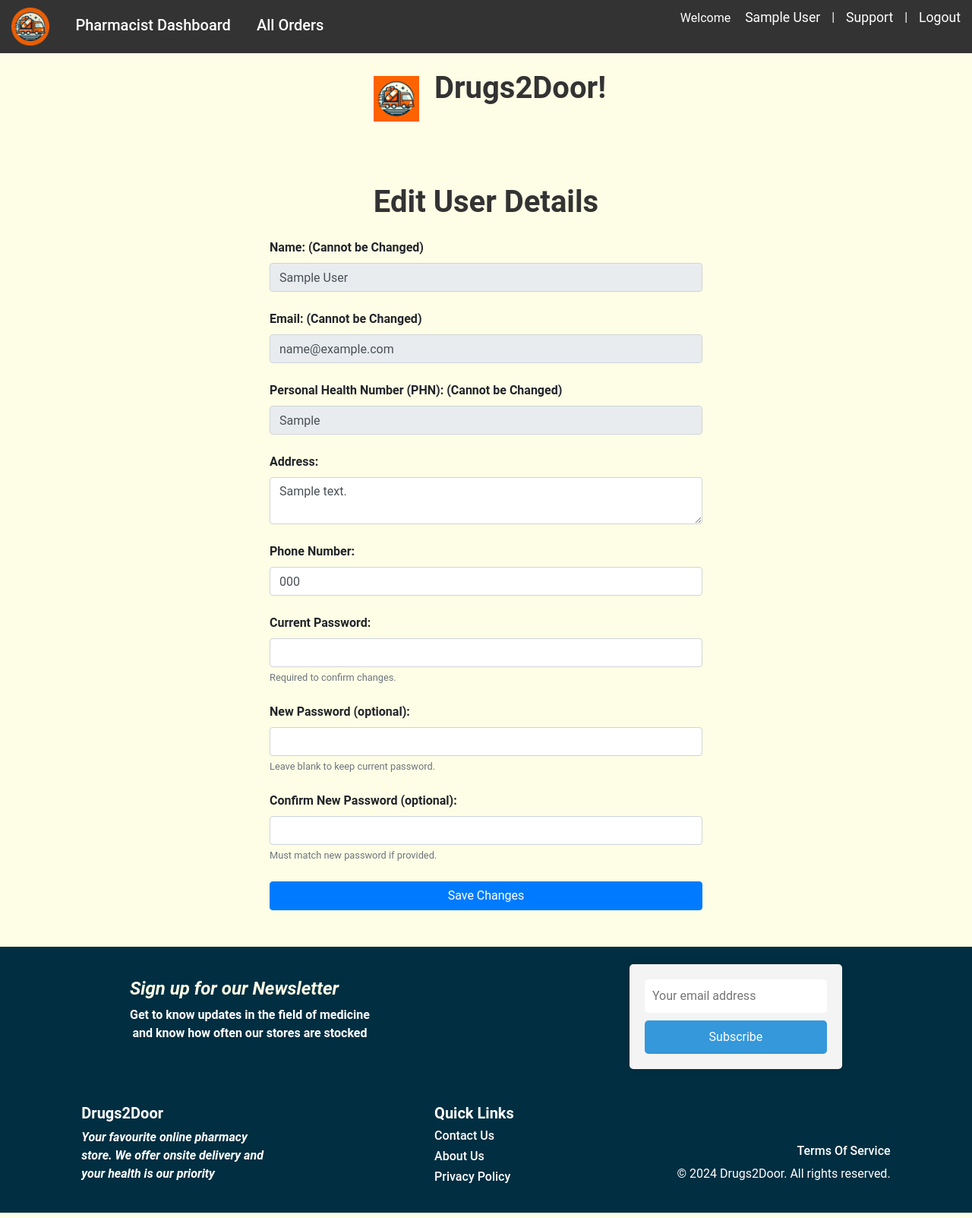
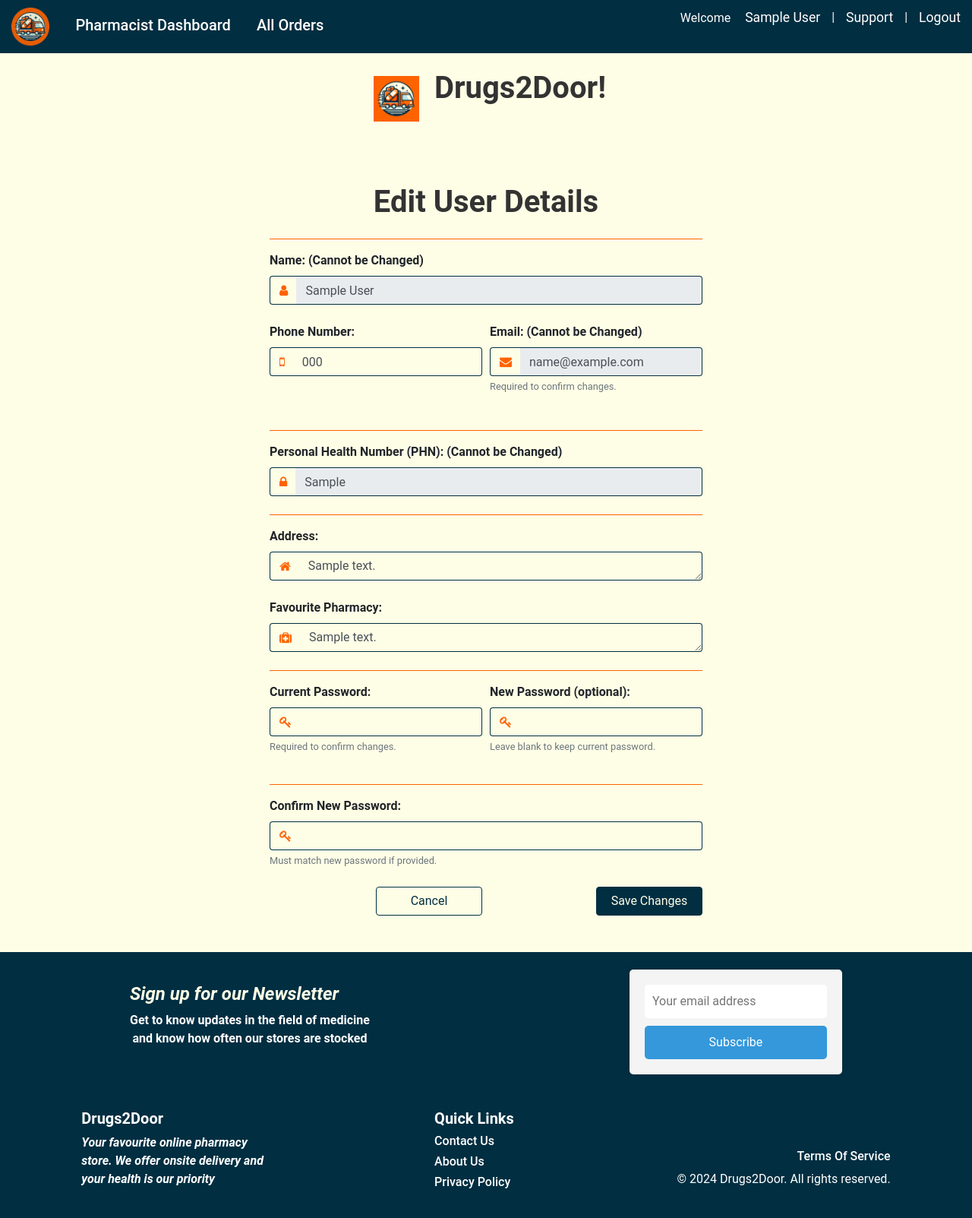
Before and after one commit to chrispoon007/Drugs2Door, a Flask app: page /userdetails in a window 1280 px wide. Shown: the whole page at 76% size. Run offline with Flask 3, Linux system fonts and the light colour scheme; a user stored in the database is signed in; tables that the repository leaves empty hold one stand-in row (values such as "Sample post"); some libraries are stand-ins or nearby versions.

Commit message:
Made a few Changes to the base and the User Profile Page

```diff
--- a/templates/base.html
+++ b/templates/base.html
@@ -12,6 +12,7 @@
     <script src="https://stackpath.bootstrapcdn.com/bootstrap/4.3.1/js/bootstrap.min.js"></script>
     <script src="https://ajax.googleapis.com/ajax/libs/jquery/3.5.1/jquery.min.js"></script>
     <link rel="stylesheet" href="{{ url_for('static', filename='css/home.css') }}">
+    <link rel="stylesheet" href="https://cdnjs.cloudflare.com/ajax/libs/font-awesome/4.7.0/css/font-awesome.min.css">
 
 </head>
 {% if request.endpoint != 'home' %}
@@ -34,6 +35,9 @@
     }
     .right-align {
         float: right;
+    }
+    nav {
+        background-color: #012E41;
     }
 </style>
 {% endif %}
--- /dev/null
+++ b/templates/history.html
@@ -0,0 +1,6 @@
+{% extends "base.html" %}
+
+{% block content %}
+<h2>Prescription History</h2>
+<!-- Add your content here -->
+{% endblock %}
--- a/templates/userdetails.html
+++ b/templates/userdetails.html
@@ -8,6 +8,8 @@
   }
   .form-group {
     margin-bottom: 1.5rem;
+    border-color: #ff6300;
+    /* border-bottom: 1px solid #ff6300; */
   }
   label {
     font-weight: bold;
@@ -17,13 +19,49 @@
     padding: .375rem .75rem;
     border: 1px solid #ced4da;
     border-radius: .25rem;
+    border-color:#012E41;
+    background-color: #FEFEE6;
+    border-left: none;
   }
   .btn-primary {
-    color: #fff;
-    background-color: #007bff;
-    border-color: #007bff;
+    color: #012E41;
+    background-color: #FEFEE6;
+    border-color: #012E41;
     padding: .375rem .75rem;
     cursor: pointer;
+
+  }
+  .btn-secondary {
+    color: #FEFEE6;
+    background-color:#012E41;
+    border-color: #012E41;
+    padding: .375rem .75rem;
+    cursor: pointer;
+
+  }
+  .half-width {
+    width: 50%;
+  }
+  .align-right {
+    display: flex;
+    justify-content: flex-end;
+  }
+  hr {
+    border: 0;
+    border-top: 1px solid #ff6300;
+  }
+  .icon-orange {
+    color: #ff6300;
+    background-color: #FEFEE6;
+  }
+  .input-group-text {
+    background-color: #FEFEE6;
+    border-color: #012E41;
+    border-right: none;
+}
+.custom-input {
+    width: 100%;
+    background-color: #FEFEE6;
   }
 </style>
 
@@ -33,62 +71,143 @@
   <form method="POST">
     {{ form.hidden_tag() }}
 
+    <hr>
       <div class="form-group">
         <label for="name">Name: (Cannot be Changed)</label>
-      {{ form.name(class="form-control") }}
+        <div class="input-group">
+          <div class="input-group-prepend">
+            <span class="input-group-text"><i class="fa fa-user icon-orange"></i></span>
+          </div>
+        {{ form.name(class="form-control custom-input") }}
+        </div>
         {% if form.name.errors %}
           <div class="invalid-feedback">{{ form.name.errors }}</div>
         {% endif %}
       </div>
+    </hr>
 
     <div class="form-group">
+      <div class="form-row">
+        <div class="form-group col-md-6">
+          <label for="phone">Phone Number:</label>
+          <div class="input-group">
+            <div class="input-group-prepend">
+              <span class="input-group-text"><i class="fa fa-mobile icon-orange"></i></span>
+            </div>
+            {{ form.phone(class="form-control") }}
+          </div>
+          {% if form.phone.errors %}
+            <div class="invalid-feedback">{{ form.phone.errors }}</div>
+          {% endif %}
+        </div>
+        <div class="form-group col-md-6">
           <label for="name">Email: (Cannot be Changed)</label>
+          <div class="input-group">
+            <div class="input-group-prepend">
+              <span class="input-group-text"><i class="fa fa-envelope icon-orange"></i></span>
+            </div>
+          {{ form.email(class="form-control") }}
+          </div>
+          {% if form.email.errors %}
+            <div class="invalid-feedback">{{ form.email.errors }}</div>
+          {% endif %}
+          <!-- <input type="email" name="email" class="form-control" required> -->
+          <small class="form-text text-muted">Required to confirm changes.</small>
+        </div>
+      </div>
+        <!-- <label for="name">Email: (Cannot be Changed)</label>
         {{ form.email(class="form-control") }}
         {% if form.email.errors %}
           <div class="invalid-feedback">{{ form.email.errors }}</div>
-        {% endif %}
+        {% endif %} -->
       </div>
 
+      <hr>
         <div class="form-group">
           <label for="phn">Personal Health Number (PHN): (Cannot be Changed)</label>
+          <div class="input-group">
+            <div class="input-group-prepend">
+              <span class="input-group-text"><i class="fa fa-lock icon-orange"></i></span>
+            </div>
           <input type="text" name="phn" class="form-control" value="{{ form.phn.data }}" disabled>
           </div>
+        </div>
+      </hr>
 
+    <hr>
       <div class="form-group">
         <label for="address">Address:</label>
-      {{ form.address(class="form-control") }}
+        <div class="input-group">
+          <div class="input-group-prepend">
+            <span class="input-group-text"><i class="fa fa-home icon-orange"></i></span>
+          </div>
+        {{ form.address(class="form-control", rows=1) }}
+        </div>
         {% if form.address.errors %}
           <div class="invalid-feedback">{{ form.address.errors }}</div>
         {% endif %}
       </div>
 
       <div class="form-group">
-      <label for="phone">Phone Number:</label>
-      {{ form.phone(class="form-control") }}
-      {% if form.phone.errors %}
-        <div class="invalid-feedback">{{ form.phone.errors }}</div>
+        <label for="address">Favourite Pharmacy:</label>
+        <div class="input-group">
+          <div class="input-group-prepend">
+            <span class="input-group-text"><i class="fa fa-medkit icon-orange"></i></span>
+          </div>
+        {{ form.address(class="form-control", rows=1) }}
+        </div>
+        {% if form.address.errors %}
+          <div class="invalid-feedback">{{ form.address.errors }}</div>
         {% endif %}
       </div>
+    </hr>
 
-    <div class="form-group">
+    <hr>
+      <div class="form-row">
+        <div class="form-group col-md-6">
           <label for="password">Current Password:</label>
+          <div class="input-group">
+            <div class="input-group-prepend">
+              <span class="input-group-text"><i class="fa fa-key icon-orange"></i></span>
+            </div>
             <input type="password" name="current_password" class="form-control" required>
+          </div>
+
           <small class="form-text text-muted">Required to confirm changes.</small>
         </div>
-
-    <div class="form-group">
+        <div class="form-group col-md-6">
           <label for="new_password">New Password (optional):</label>
+          <div class="input-group">
+            <div class="input-group-prepend">
+              <span class="input-group-text"><i class="fa fa-key icon-orange"></i></span>
+            </div>
           <input type="password" name="new_password" class="form-control">
+          </div>
           <small class="form-text text-muted">Leave blank to keep current password.</small>
         </div>
-
+      </div>
+    </hr>
+    <hr>
       <div class="form-group">
-      <label for="confirm_password">Confirm New Password (optional):</label>
+        <label for="confirm_password">Confirm New Password:</label>
+        <div class="input-group">
+          <div class="input-group-prepend">
+            <span class="input-group-text"><i class="fa fa-key icon-orange"></i></span>
+          </div>
         <input type="password" name="confirm_password" class="form-control">
+        </div>
         <small class="form-text text-muted">Must match new password if provided.</small>
       </div>
+    </hr>
 
-    <button type="submit" class="btn btn-primary btn-block">Save Changes</button>
+    <div class="form-row">
+      <div class="col-md-6 align-right">
+      <button type="submit" class="btn btn-primary btn-block half-width ml-7">Cancel</button>
+      </div>
+      <div class="col-md-6 align-right">
+        <button type="submit" class="btn btn-secondary btn-block half-width ">Save Changes</button>
+      </div>
+    </div>
   </form>
 </div>
 {% endblock %}
```
Also changed, not shown: manage copy.py (added, +119 -0 lines), image/logo2.png (added). Lines whose indentation alone changed are shown as unchanged.
